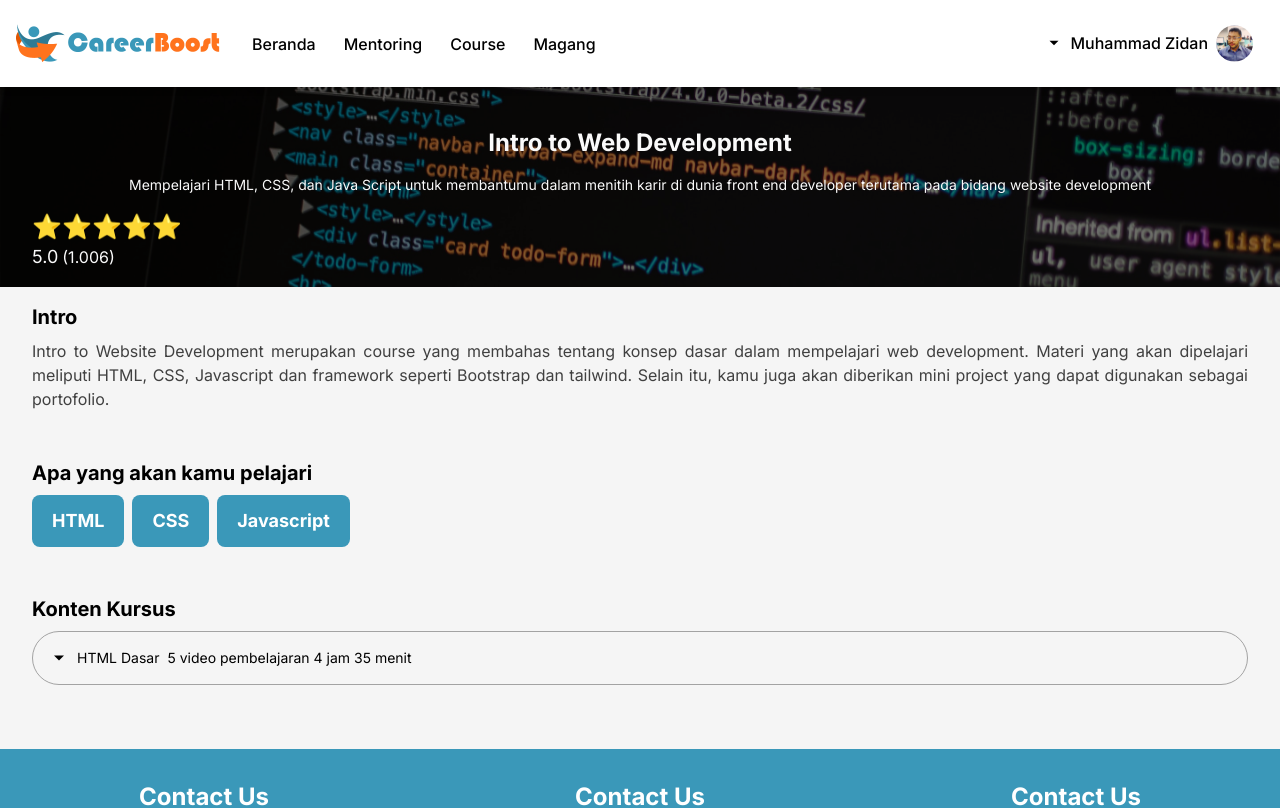
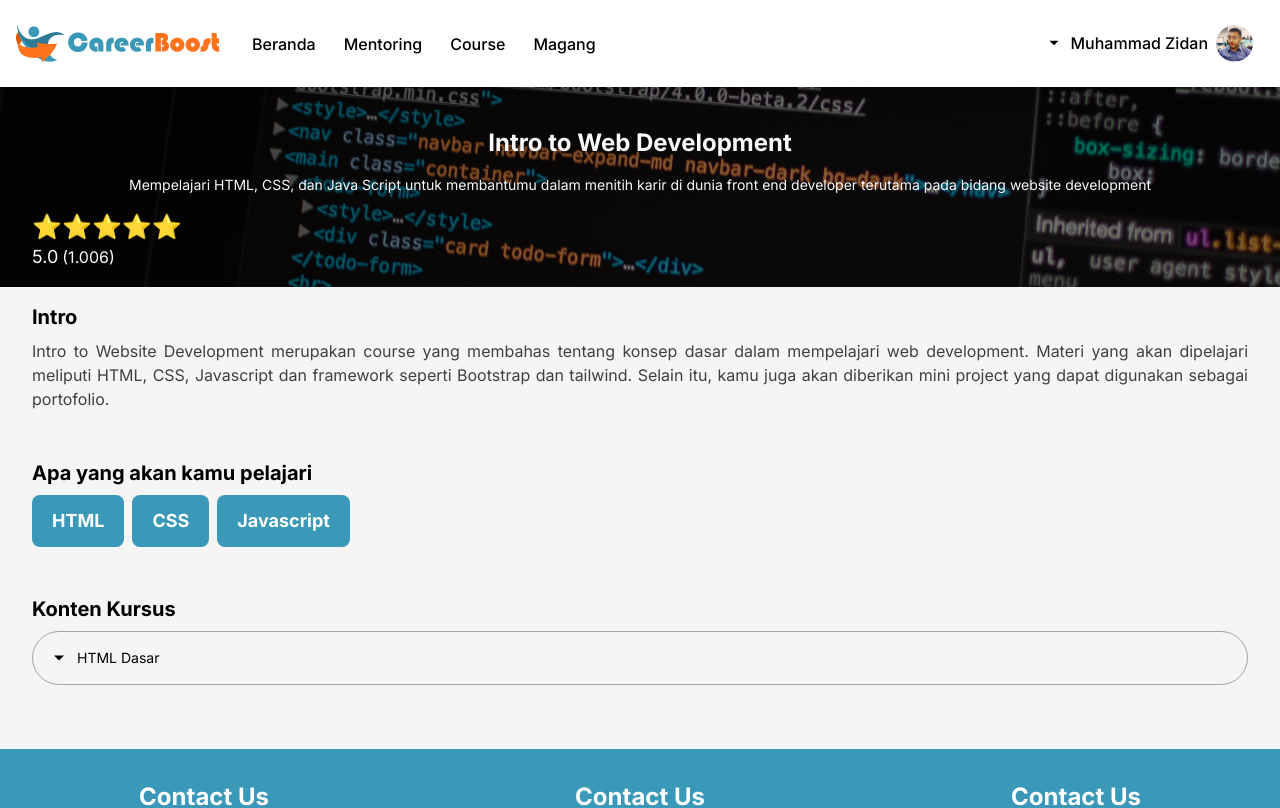
Before and after one commit to SyafiIslam/CareerBoost, a React (Vite) app: page /courseDetail in a window 1280 px wide. Shown: the top 808 px of the page. Built offline with nearby package versions, Linux system fonts and the light colour scheme.

Commit message:
fix course detail

```diff
--- a/src/components/layout/Dropdown.jsx
+++ b/src/components/layout/Dropdown.jsx
@@ -9,17 +9,19 @@ const Dropdown = () => {
         onClick={() => {
           setClicked(!clicked);
         }}
-        className="flex justify-between border border-neutral-400 p-4 rounded-full "
+        className="flex border border-neutral-400 p-4 rounded-full "
       >
-        <div className="flex items-center text-sm gap-2">
+        <div className="flex justify-center items-center text-sm ">
+          <div className="flex gap-2">
             {clicked ? (
               <IoMdArrowDropup className="text-xl" />
             ) : (
               <IoMdArrowDropdown className="text-xl" />
             )}
             <p>HTML Dasar</p>
-          <div className="flex">
-            <p className="hidden md:block text-sm">
+          </div>
+          <div>
+            <p className="hidden  text-sm">
               5 video pembelajaran 4 jam 35 menit
             </p>
           </div>
```
Lines whose indentation alone changed are shown as unchanged.
